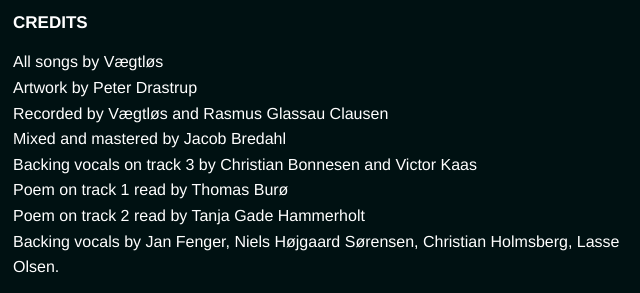
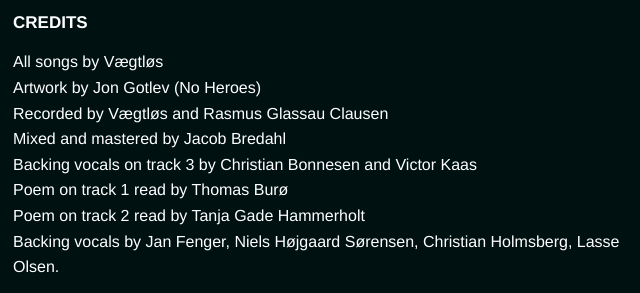
Before and after one commit to frixdk/vagtlos-album-promo, a plain HTML site: page index.html in a window 1280 px wide. Shown: the part 3195-3488 px from the top of the page, 147-787 px from the left. Drawn offline with Linux system fonts and the light colour scheme.

Commit message:
artwork credit

```diff
--- a/index.html
+++ b/index.html
@@ -177,7 +177,7 @@
                             <h1>credits</h1>
                             <p>
                                 All songs by V&aelig;gtl&oslash;s	<br>
-                                Artwork by Peter Drastrup&nbsp<br>
+                                Artwork by Jon Gotlev <a href="https://www.noheroes.dk/">(No Heroes)</a> &nbsp<br>
                                 Recorded by V&aelig;gtl&oslash;s and Rasmus Glassau Clausen		<br>
                                 Mixed and mastered by Jacob Bredahl <br>
                                 Backing vocals on track 3 by Christian Bonnesen and Victor Kaas <br>
```
